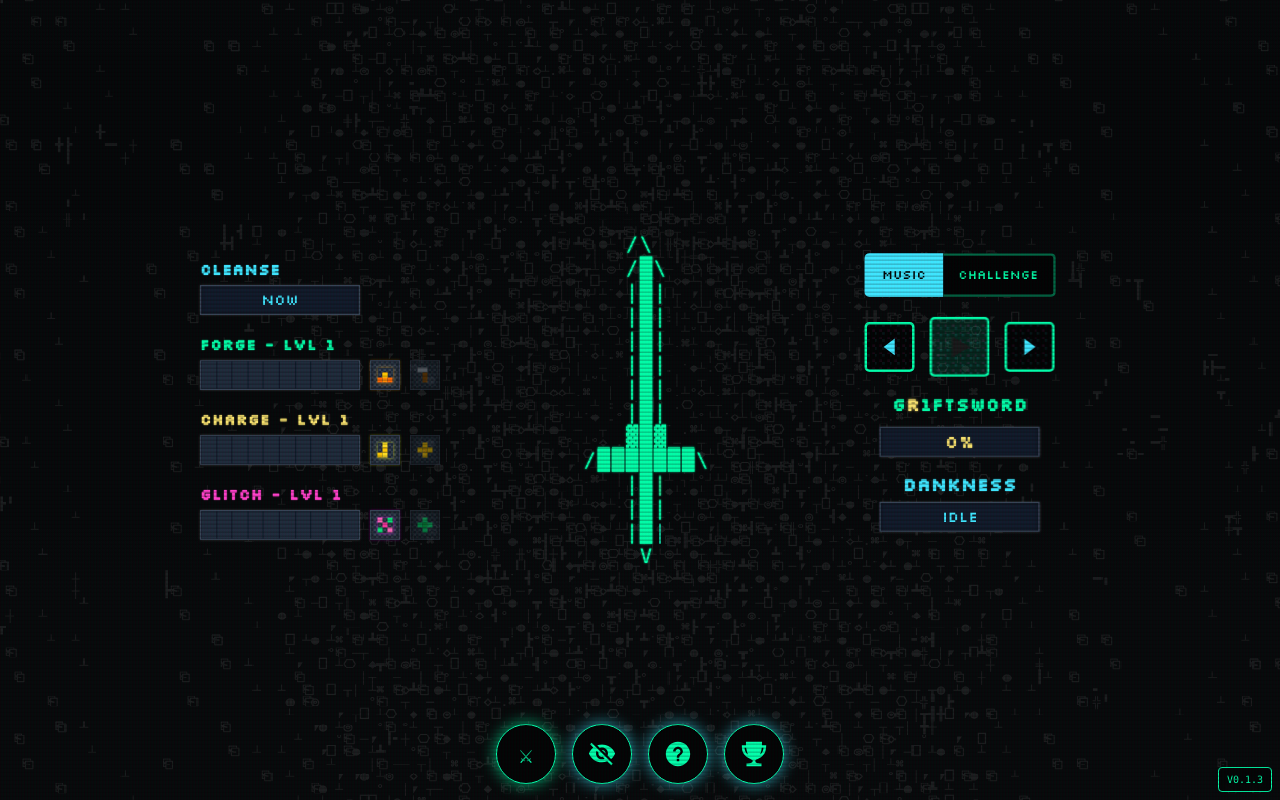
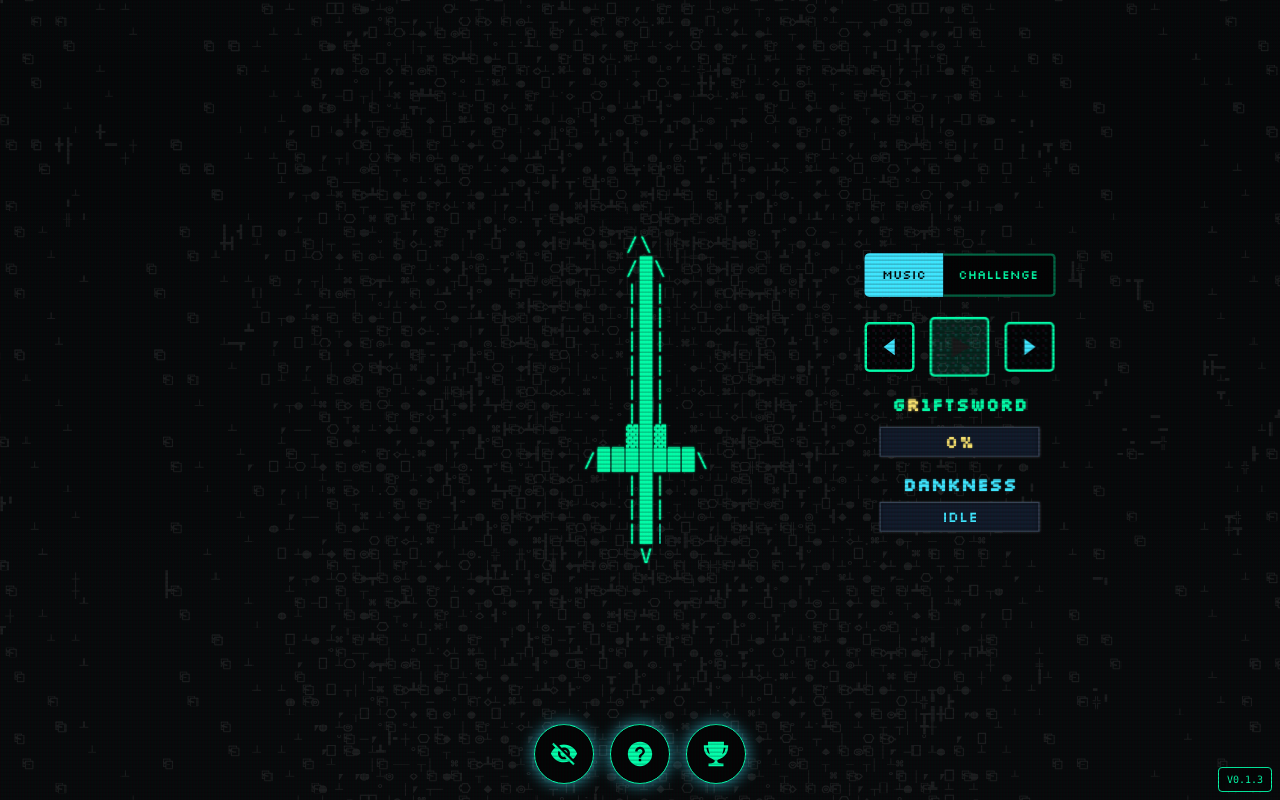
Before and after one commit to br1dge-dev/sword, a Next.js app: page / in a window 1280 px wide. Built offline with nearby package versions, Linux system fonts and the light colour scheme; what wagmi would draw is missing.

Commit message:
feat(ui): clean up UI and add claim functionality
- Limit score decimals to 0 places
- Add CLAIM REWARD button for passed challenges
- Remove Forge/Charge/Glitch progress bars and buttons
- Remove Cleanse button
- Remove redundant sword button (auto-switch via START)
- Simplify SideButtons component

```diff
--- a/src/app/page.tsx
+++ b/src/app/page.tsx
@@ -3,7 +3,7 @@
  *
  * Diese Komponente enthält das ASCII-Schwert und alle UI-Elemente.
  * OPTIMIERT: Reduzierte Logs, bessere Performance
- * NEU: AudioControlPanel immer sichtbar, Modal nur für SideButtons
+ * NEU: AudioControlPanel mit Challenge Mode
  * NEU: HIDE Button zum Ausblenden des kompletten UI
  */
 "use client";
@@ -14,7 +14,6 @@ import { usePowerUpStore } from '@/store/powerUpStore';
 import { useChallengeStore } from '@/store/challengeStore';
 import AsciiSword from '@/components/ascii/AsciiSword';
 import AudioControlPanel from '@/components/ui/AudioControlPanel';
-import SideButtons from '@/components/ui/SideButtons';
 import MobileControlsOverlay from '@/components/ui/MobileControlsOverlay';
 import BuildBadge from '@/components/ui/BuildBadge';
 import { IoMdEye, IoMdEyeOff, IoMdTrophy, IoMdHelpCircle } from 'react-icons/io';
@@ -276,17 +275,6 @@ export default function HomePage() {
           </div>
         )}
 
-        {/* SideButtons - Desktop: links, Mobile: im Modal */}
-        {isClient && isDesktop && (
-          <div className={`absolute top-1/2 left-[25vw] transform -translate-x-1/2 -translate-y-1/2 z-10 transition-opacity duration-300 ${
-            isUIVisible ? 'opacity-100' : 'opacity-0 pointer-events-none'
-          }`}>
-            <div className="scale-125 origin-center ui-caps">
-          <SideButtons />
-        </div>
-          </div>
-        )}
-
         {/* Mobile Steuerelemente - Gear overlay for all controls */}
         {isClient && !isDesktop && (
           <div className={`absolute bottom-0 left-0 right-0 z-20 transition-opacity duration-300 ${
@@ -310,7 +298,7 @@ export default function HomePage() {
           <div className="fixed top-4 right-4 z-30 flex flex-col items-end gap-2">
             <div className="bg-black/80 border border-grifter-green rounded-lg px-4 py-2 backdrop-blur-sm">
               <div className="text-xs font-mono text-grifter-green/60 mb-1">SCORE</div>
-              <div className="text-2xl font-press-start-2p text-grifter-green">{challengeScore}%</div>
+              <div className="text-2xl font-press-start-2p text-grifter-green">{challengeScore.toFixed(0)}%</div>
             </div>
             <div className="bg-black/80 border border-grifter-green rounded-lg px-4 py-2 backdrop-blur-sm">
               <div className="text-xs font-mono text-grifter-green/60 mb-1">TIME</div>
@@ -354,21 +342,6 @@ export default function HomePage() {
         {/* Bottom Buttons - HIDE, Config, Leaderboard */}
         {isClient && isDesktop && (
         <div className="fixed bottom-4 left-1/2 -translate-x-1/2 z-30 flex gap-4 sm:gap-4 w-auto sm:w-auto px-2 sm:px-0 ui-caps">
-          {/* Challenge Button */}
-          {!isChallengeActive && (
-            <button
-              onClick={() => setMode('challenge')}
-              className="w-[3.75rem] h-[3.75rem] flex items-center justify-center rounded-full bg-black border border-grifter-green"
-              style={{
-                boxShadow: '0 0 16px rgba(0, 252, 166, 0.75)',
-              }}
-              aria-label="Start Challenge"
-              title="Start Rhythm Challenge"
-            >
-              <span className="text-grifter-green text-2xl">⚔</span>
-            </button>
-          )}
-
           {/* HIDE Button */}
           <button
             onClick={() => setIsUIVisible(!isUIVisible)}
--- a/src/components/ui/AudioControlPanel.tsx
+++ b/src/components/ui/AudioControlPanel.tsx
@@ -849,6 +849,22 @@ export default function AudioControlPanel({ className = '', onBeat, onEnergyChan
                 {missClicks > 0 && <span className="text-grifter-pink">{missClicks} miss</span>}
                 {missedBeats > 0 && <span className="text-grifter-blue/60">{missedBeats} skipped</span>}
               </div>
+
+              {/* Claim button for passed challenges */}
+              {passed && (
+                <button
+                  onClick={() => {
+                    // TODO: Implement claim logic via contract
+                    console.log('[Challenge] Claim reward!');
+                    alert('Claim functionality coming soon!');
+                  }}
+                  className="px-6 py-3 mb-3 border border-grifter-green text-grifter-green font-press-start-2p text-xs rounded hover:bg-grifter-green hover:text-black transition-colors"
+                  style={{ boxShadow: '0 0 10px rgba(0, 252, 166, 0.3)' }}
+                >
+                  CLAIM REWARD
+                </button>
+              )}
+
               <button
                 onClick={() => {
                   setPhase('idle');
--- a/src/components/ui/SideButtons.tsx
+++ b/src/components/ui/SideButtons.tsx
@@ -1,89 +1,21 @@
 "use client";
 
 /**
- * SideButtons Component
+ * SideButtons Component - Simplified for Challenge Mode
  *
- * This component renders buttons on the left and right sides of the screen.
+ * All progress bars and cleanse have been removed.
+ * This component is now minimal and ready for future features.
  */
-import React, { useState, useCallback } from 'react';
-import CleanseButton from './CleanseButton';
-import ForgeProgressBar from './ForgeProgressBar';
-import ChargeProgressBar from './ChargeProgressBar';
-import GlitchProgressBar from './GlitchProgressBar';
-import { usePowerUpStore } from '@/store/powerUpStore';
-import { useShallow } from 'zustand/react/shallow';
+import React from 'react';
 
 interface SideButtonsProps {
   className?: string;
 }
 
 export default function SideButtons({ className = '' }: SideButtonsProps) {
-  const { resetAllEffects } = usePowerUpStore(
-    useShallow((s) => ({ resetAllEffects: s.resetAllEffects })),
-  );
-
-  // Zustandsvariablen für Fehlerbehandlung
-  const [errorCount, setErrorCount] = useState(0);
-
-  // Handler für den CLEANSE-Button
-  const handleCleanse = useCallback(() => {
-    try {
-      // Alle Fortschritte zurücksetzen
-      resetAllEffects();
-    } catch (error) {
-      // DEAKTIVIERT: Logging
-      // console.error("Fehler beim Ausführen der Cleanse-Aktion:", error);
-
-      // Bei zu vielen Fehlern alle Effekte zurücksetzen
-      setErrorCount(prev => {
-        if (prev > 3) {
-          // DEAKTIVIERT: Logging
-          // console.warn("Zu viele Fehler aufgetreten, setze alle Effekte zurück");
-          try {
-            // Reset aller Effekte
-            resetAllEffects();
-          } catch (e) {
-            // DEAKTIVIERT: Logging
-            // console.error("Fehler beim Zurücksetzen der Effekte:", e);
-          }
-          return 0;
-        }
-        return prev + 1;
-      });
-    }
-  }, [resetAllEffects]);
-
-  // Fehlerbehandlung
-  const handleError = useCallback(() => {
-    setErrorCount(prev => {
-      // Bei zu vielen Fehlern alle Effekte zurücksetzen
-      if (prev >= 3) {
-        // DEAKTIVIERT: Logging
-        // console.warn("Zu viele Fehler aufgetreten, setze alle Effekte zurück");
-        try {
-          resetAllEffects();
-        } catch (e) {
-          // DEAKTIVIERT: Logging
-          // console.error("Fehler beim Zurücksetzen der Effekte:", e);
-        }
-        return 0;
-      }
-      return prev + 1;
-    });
-  }, [resetAllEffects]);
-
   return (
     <div className={`flex flex-col ${className}`} style={{ width: '100%', maxWidth: '200px' }}>
-      <CleanseButton
-        onClick={handleCleanse}
-        cooldown={3000}
-      />
-
-      <div className="flex flex-col gap-4 mt-4">
-        <ForgeProgressBar />
-        <ChargeProgressBar />
-        <GlitchProgressBar />
-      </div>
+      {/* Side buttons area - ready for future features */}
     </div>
   );
 }
```
